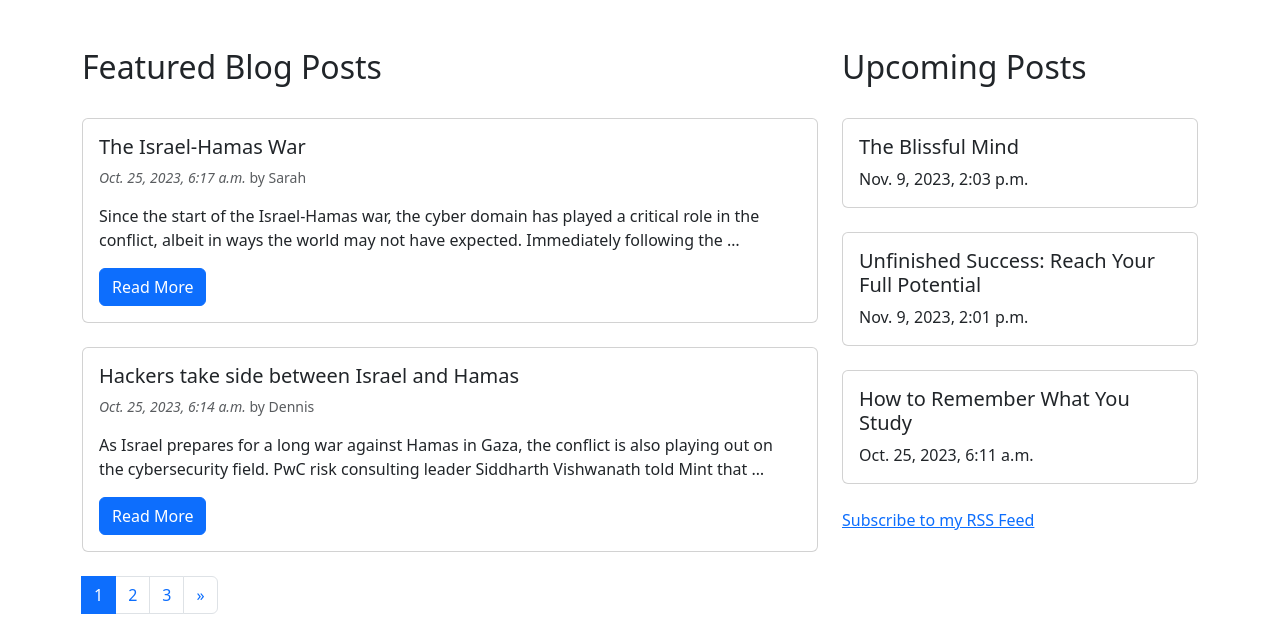
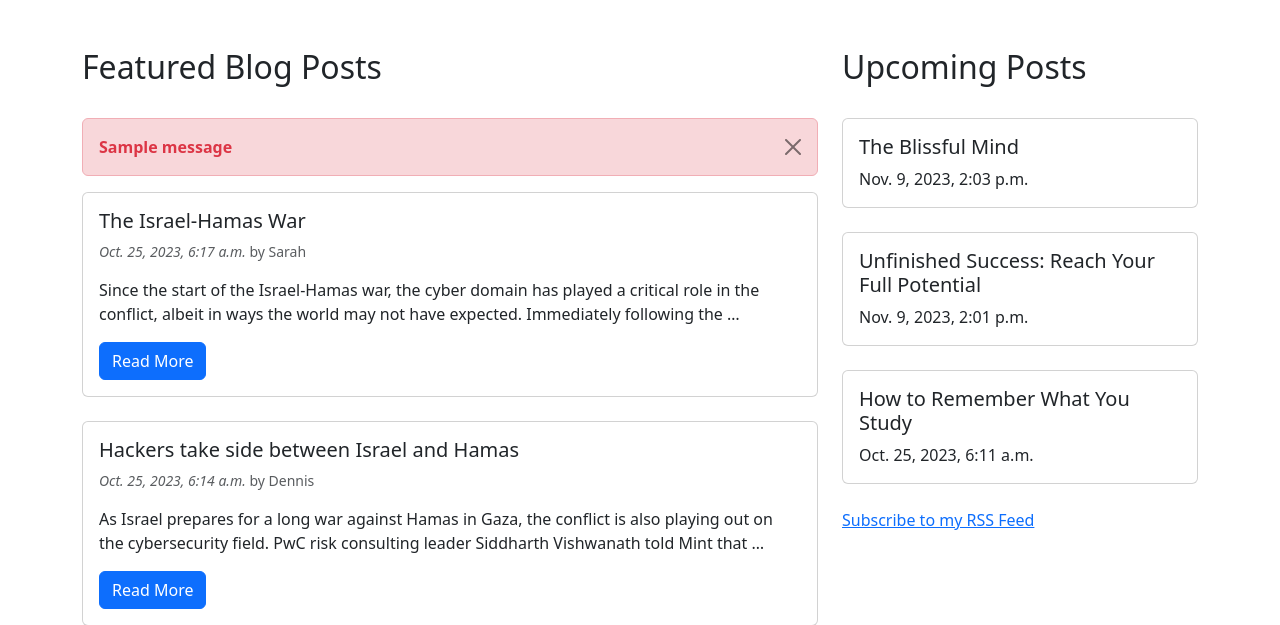
Before and after one commit to Sadique-Naikwadi/Blogwebsite, a Django app: page / in a window 1280 px wide. Shown: the part 56-681 px from the top of the page. Run offline with Django 4.2, Linux system fonts and the light colour scheme; data comes from the database, SQL or seed files in the repository; one stand-in notice (Sample message) is shown.

Commit message:
Add messages to the project.

```diff
--- a/blog/templates/blog/post-list.html
+++ b/blog/templates/blog/post-list.html
@@ -6,6 +6,30 @@
     <div class="row">
         <div class="col-md-8">
             <h2 class="pb-4">Featured Blog Posts</h2>
+            <!-- {% if messages %}
+
+                    {% for message in messages %}
+
+                    <div class="alert alert-danger">
+                        {{ message }}
+                    </div>
+
+                    {% endfor %}
+
+            {% endif %} -->
+            {% if messages %}
+                {% for message in messages %}
+                    <div class="alert alert-dismissible fade show alert-danger text-danger fw-bold" role="alert">
+                        {{ message }}
+                        <form action="{% url 'blog:post-list' %}">
+                            <button type="submit" class="btn-close" data-bs-dismiss="alert" aria-label="Close"></button>
+                        </form>
+
+                    </div>
+                {% endfor %}
+            {% endif %}
+
+
             <!-- Blog Post 1 -->
             {% if results %}
                 {% for post in results %}
@@ -36,6 +60,7 @@
             {% endif %}
 
         </div>
+        {% if results == null %}
             <div class="col-md-4">
                 <!-- Sidebar -->
                 <h2 class="pb-4">Upcoming Posts</h2>
@@ -51,6 +76,7 @@
                 <p><a href="{% url 'blog:post-feed' %}">Subscribe to my RSS Feed</a></p>
 
             </div>
+        {% endif %}
     </div>
     <!-- {% for post in posts %}
 
--- a/blog/views.py
+++ b/blog/views.py
@@ -8,6 +8,10 @@ from django.db import IntegrityError
 from django.contrib.auth import authenticate, login, logout
 from .forms import AddPost
 from django.contrib.postgres.search import SearchVector, SearchQuery
+from django.contrib.auth.decorators import login_required
+
+from django.contrib import messages
+
 
 # Create your views here.
 
@@ -40,6 +44,8 @@ def post_details(request, slug):
     context = {'post': post, 'form': form, 'comments': comments}
     return render(request, 'blog/post-details.html', context)
 
+
+@login_required(login_url='blog:user-login')
 def view_myblog(request):
     owner = request.user
     posts = Post.objects.filter(owner=owner)
@@ -153,6 +159,10 @@ def do_search(request):
     search_vector = SearchVector('title', 'body')
     search_query = SearchQuery(query)
     results = Post.objects.annotate(search=search_vector).filter(search=search_query)
+    print(results)
+    if not results:
+        messages.error(request, 'There is no data in the database. Please Try again...')
+
     context = {'results': results}
-    print(results)
+
     return render(request, 'blog/post-list.html', context)
```
Lines whose indentation alone changed are shown as unchanged.
